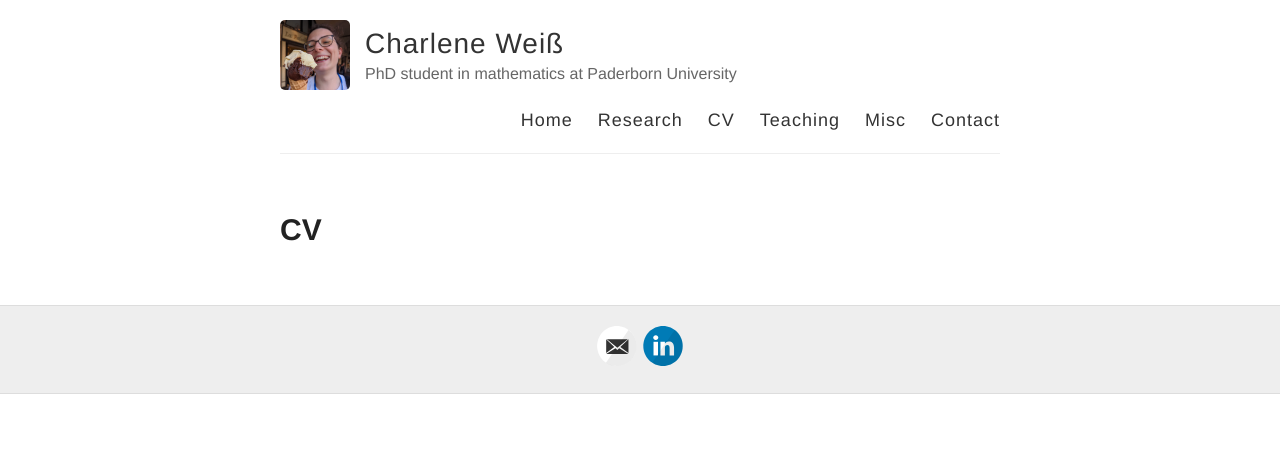
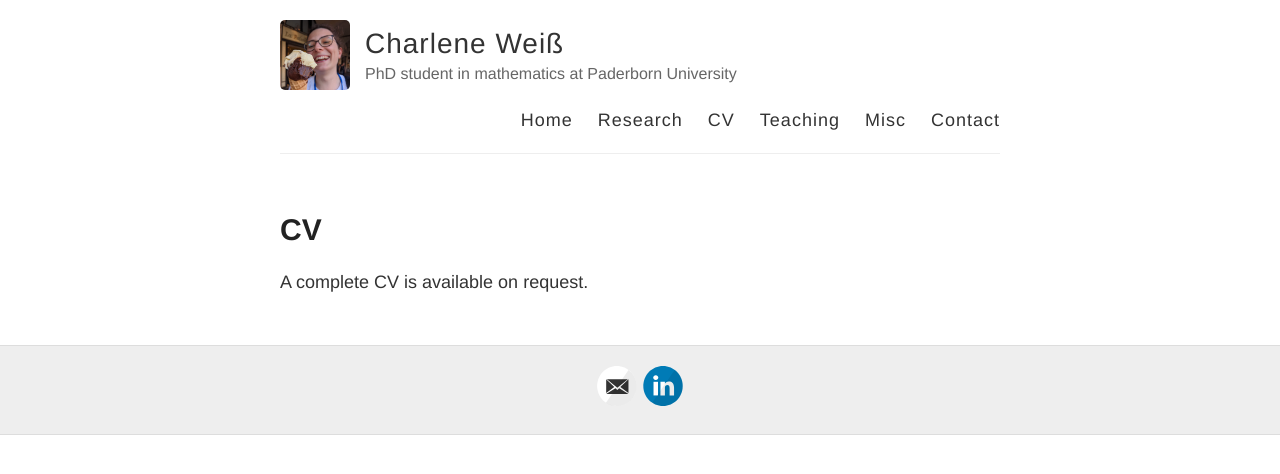
Before and after one commit to charleneweiss/charleneweiss.github.io, a Jekyll site: the page built from cv.md, in a window 1280 px wide. Shown: the top 474 px of the page. Built offline with Jekyll 4.4.1, drawn with Linux system fonts in a browser that asks for light colours.

Commit message:
Update cv.md

```diff
--- a/cv.md
+++ b/cv.md
@@ -3,3 +3,5 @@ layout: page
 title: CV
 permalink: /cv/
 ---
+
+A complete CV is available on request.
```
